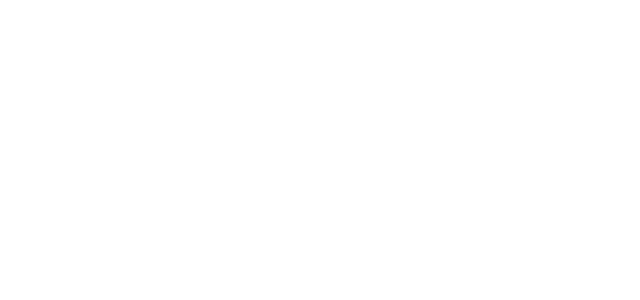
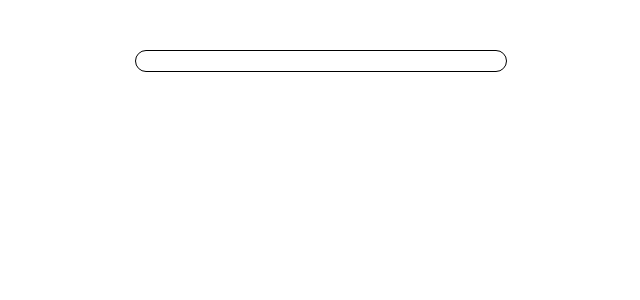
Before and after one commit to tamanash-humancloud/incubyte_tdd, a React (Create React App) app: page / in a window 1280 px wide. Shown: the top 300 px of the page, without its empty margins (319-959 px from the left). Built offline with nearby package versions, Linux system fonts and the light colour scheme; the HTML template or start-up script is replaced by a standard one.

Commit message:
added styles for App and Calculator

```diff
--- a/src/App.css
+++ b/src/App.css
@@ -0,0 +1,14 @@
+.App{
+    width: 100vw;
+}
+
+.calculator {
+    display: flex;
+    flex-direction: column;
+    align-items: center;
+    max-width: 350px;
+    border: 1px solid black;
+    padding: 10px;
+    border-radius: 15px;
+    margin: 50px auto;
+}
```
